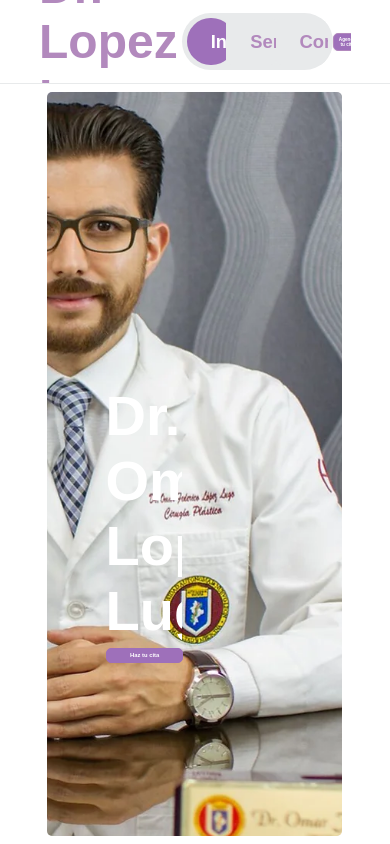
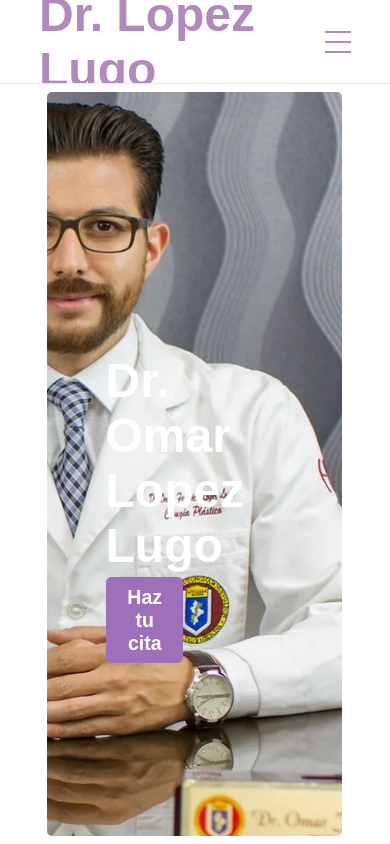
Before and after one commit to Diegoiribe/PV1, a React (Create React App) app: page / in a window 390 px wide. Shown: the top 844 px of the page. Built offline with nearby package versions, Linux system fonts and the light colour scheme.

Commit message:
header responsive

```diff
--- a/src/Components/Body/Body.js
+++ b/src/Components/Body/Body.js
@@ -75,17 +75,25 @@ const BodyCardSix = styled.div`
 `
 
 const Body = () => {
+  const styles = {
+    fontSize: '3.5rem',
+    color: colorSecundario,
+    width: '43%'
+  }
+
+  // Aplicar estilos condicionales en función del ancho de la pantalla
+  if (window.innerWidth <= 768) {
+    styles.width = '100%'
+    styles.fontSize = '3rem'
+  }
+
   return (
     <BodyContainer>
       {/* <BodyCardOne></BodyCardOne>
       <BodyCardTwo></BodyCardTwo> */}
       {/* <BodyCardThree></BodyCardThree> */}
       <BodyCardFour>
-        <h1
-          style={{ fontSize: '3.5rem', color: colorSecundario, width: '43%' }}
-        >
-          Dr. Omar Lopez Lugo
-        </h1>
+        <h1 style={styles}>Dr. Omar Lopez Lugo</h1>
         <Link to="/Cita">
           <BotonBody titulo="Haz tu cita" />
         </Link>
--- a/src/Components/Boton/Boton.js
+++ b/src/Components/Boton/Boton.js
@@ -17,6 +17,10 @@ const HeaderBoton = styled.button`
   border: 1.25px solid ${colorPrimario};
   cursor: pointer;
   box-shadow: 0px 2px 5px 0px rgba(0, 0, 0, 0.05);
+  @media (max-width: 1024px) {
+    font-size: 5vw;
+    padding: 2vw 2.5vw;
+  }
 `
 
 const Boton = (props) => {
@@ -39,14 +43,16 @@ const BotonContactoDiv = styled.button`
   border-radius: 20px;
   border: 1.25px solid ${colorPrimario};
   cursor: pointer;
+  font-size: 0.8vw;
+  @media (max-width: 1024px) {
+    font-size: 5vw;
+    padding: 2vw 2.5vw;
+  }
 `
 
 const BotonContacto = (props) => {
   return (
-    <BotonContactoDiv
-      type="submit"
-      style={{ fontSize: '.8vw', width: props.width }}
-    >
+    <BotonContactoDiv type="submit" style={{ width: props.width }}>
       {props.titulo}
     </BotonContactoDiv>
   )
@@ -60,14 +66,15 @@ const BotonCardContactoDiv = styled.button`
   border-radius: 20px;
   border: 1.25px solid ${colorSecundario};
   cursor: pointer;
+  font-size: 0.8vw;
+  @media (max-width: 1024px) {
+    font-size: 5vw;
+    padding: 2vw 2.5vw;
+  }
 `
 
 const BotonCardContacto = (props) => {
-  return (
-    <BotonCardContactoDiv style={{ fontSize: '.8vw' }}>
-      {props.titulo}
-    </BotonCardContactoDiv>
-  )
+  return <BotonCardContactoDiv>{props.titulo}</BotonCardContactoDiv>
 }
 
 const BotonCardCitaDiv = styled.button`
@@ -78,14 +85,15 @@ const BotonCardCitaDiv = styled.button`
   border-radius: 20px;
   border: 1.25px solid ${colorPrimario};
   cursor: pointer;
+  font-size: 0.8vw;
+  @media (max-width: 1024px) {
+    font-size: 5vw;
+    padding: 2vw 2.5vw;
+  }
 `
 
 const BotonCardCita = (props) => {
-  return (
-    <BotonCardCitaDiv style={{ fontSize: '.8vw' }}>
-      {props.titulo}
-    </BotonCardCitaDiv>
-  )
+  return <BotonCardCitaDiv>{props.titulo}</BotonCardCitaDiv>
 }
 
 const BotonLoginDiv = styled.button`
@@ -98,12 +106,15 @@ const BotonLoginDiv = styled.button`
   border-radius: 20px;
   border: 1.25px solid ${colorPrimario};
   cursor: pointer;
+  font-size: 0.8vw;
+  @media (max-width: 1024px) {
+    font-size: 5vw;
+    padding: 2vw 2.5vw;
+  }
 `
 
 const BotonLogin = (props) => {
-  return (
-    <BotonLoginDiv style={{ fontSize: '.8vw' }}>{props.titulo}</BotonLoginDiv>
-  )
+  return <BotonLoginDiv>{props.titulo}</BotonLoginDiv>
 }
 
 const BotonBodyDiv = styled.button`
@@ -116,12 +127,15 @@ const BotonBodyDiv = styled.button`
   border-radius: 5px;
   border: 1.25px solid ${colorFuerte};
   cursor: pointer;
+  font-size: 1.5vw;
+  @media (max-width: 1024px) {
+    font-size: 5vw;
+    padding: 2vw 2.5vw;
+  }
 `
 
 const BotonBody = (props) => {
-  return (
-    <BotonBodyDiv style={{ fontSize: '1.5vw' }}>{props.titulo}</BotonBodyDiv>
-  )
+  return <BotonBodyDiv>{props.titulo}</BotonBodyDiv>
 }
 
 export {
--- a/src/Components/Header/Header.jsx
+++ b/src/Components/Header/Header.jsx
@@ -8,6 +8,7 @@ import {
   colorSecundario,
   fondoPrimario
 } from '../UI/Variables'
+import { useState } from 'react'
 
 const HeaderContainer = styled.div`
   padding: 0 10%;
@@ -17,8 +18,8 @@ const HeaderContainer = styled.div`
   align-items: center;
   background: ${colorSecundario};
   width: 100%;
-  height: 10vh;
-  flex-direction: row;
+  height: ${(props) => (props.expanded ? '50vh' : '10vh')};
+  flex-direction: ${(props) => (props.expanded ? 'column' : 'row')};
   border-bottom: 1px solid ${fondoPrimario};
   z-index: 1;
 `
@@ -30,11 +31,16 @@ const HeaderDivTwo = styled.div`
   background: ${fondoPrimario};
   border-radius: 4.375rem;
   padding: 0.3rem;
+
+  @media (max-width: 1024px) {
+    background: none;
+    display: ${(props) => (props.expanded ? 'flex' : 'none')};
+  }
 `
 const HeaderP = styled.p`
   font-weight: bolder;
   font-family: 'Epidemic', sans-serif;
-  background: ${fondoPrimario};
+
   padding: 0.8rem 1.5rem;
   color: ${colorPrimario};
   border-radius: 5px;
@@ -45,6 +51,48 @@ const HeaderP = styled.p`
   }
 `
 
+const HeaderTreeDiv = styled.div`
+  @media (max-width: 1024px) {
+    display: ${(props) => (props.expanded ? 'flex' : 'none')};
+  }
+`
+
+const Toggle = styled.div`
+  display: none;
+  position: relative;
+  width: 32px;
+  height: 40px;
+
+  justify-content: center;
+  align-items: center;
+  z-index: 100000;
+  cursor: pointer;
+
+  &:before {
+    content: '';
+    position: absolute;
+    width: 100%;
+    height: 2px;
+    background: ${colorPrimario};
+    transform: translateY(-10px);
+    box-shadow: 0 10px 0 ${colorPrimario};
+    transition: 0.25s;
+  }
+  &:after {
+    content: '';
+    position: absolute;
+    width: 100%;
+    height: 2px;
+    background: ${colorPrimario};
+    transform: translateY(10px);
+    transition: 0.25s;
+  }
+
+  @media (max-width: 1024px) {
+    display: flex;
+  }
+`
+
 const HeaderH1 = styled.h1`
   color: ${colorPrimario};
   font-family: 'Epidemic', sans-serif;
@@ -52,6 +100,12 @@ const HeaderH1 = styled.h1`
 `
 
 const Header = ({ seccion, setSeccion, seccionActiva, setSeccionActiva }) => {
+  const [expanded, setExpanded] = useState(false)
+  const toggleHeight = () => {
+    setExpanded(!expanded)
+    console.log(expanded)
+  }
+
   const cambiarSeccion = (nombre) => {
     setSeccionActiva(nombre)
     setSeccion((prevSeccion) =>
@@ -71,7 +125,7 @@ const Header = ({ seccion, setSeccion, seccionActiva, setSeccionActiva }) => {
   }
 
   return (
-    <HeaderContainer>
+    <HeaderContainer expanded={expanded}>
       <div
         style={{
           display: 'flex',
@@ -81,7 +135,7 @@ const Header = ({ seccion, setSeccion, seccionActiva, setSeccionActiva }) => {
       >
         <HeaderH1>Dr. Lopez Lugo</HeaderH1>
       </div>
-      <HeaderDivTwo>
+      <HeaderDivTwo expanded={expanded}>
         <Link style={{ textDecoration: 'none' }} to="/">
           <HeaderP
             style={
@@ -113,6 +167,8 @@ const Header = ({ seccion, setSeccion, seccionActiva, setSeccionActiva }) => {
           </HeaderP>
         </Link>
       </HeaderDivTwo>
+
+      <HeaderTreeDiv expanded={expanded}>
         <Link
           style={{
             textDecoration: 'none'
@@ -122,6 +178,9 @@ const Header = ({ seccion, setSeccion, seccionActiva, setSeccionActiva }) => {
         >
           <Boton primaty="false" titulo="Agenda tu cita" />
         </Link>
+      </HeaderTreeDiv>
+
+      <Toggle onClick={toggleHeight}></Toggle>
     </HeaderContainer>
   )
 }
```
Lines whose indentation alone changed are shown as unchanged.
